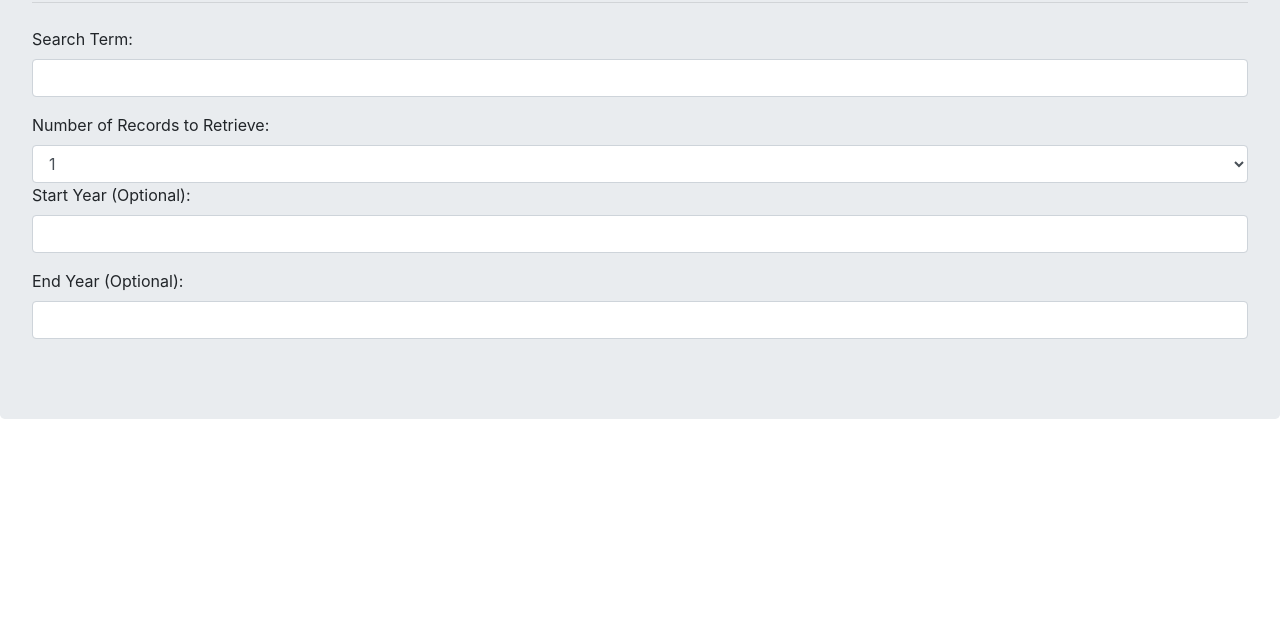
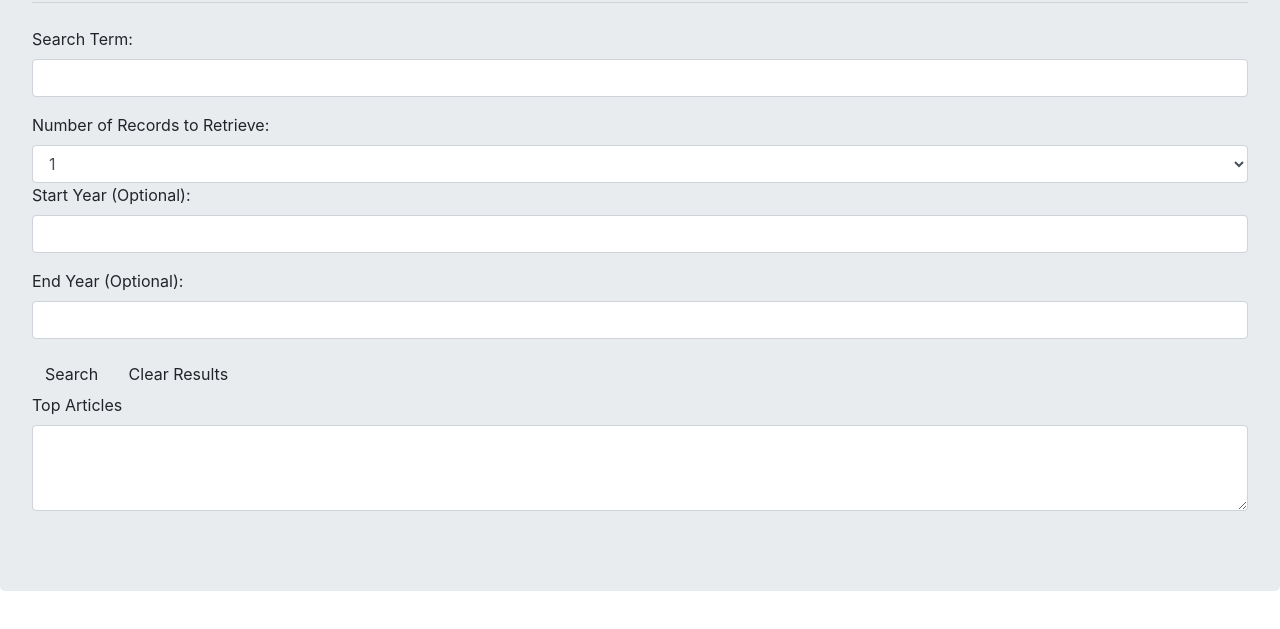
Before and after one commit to rlacon/nyt-search-api, a plain HTML site: page NYT-api.html in a window 1280 px wide. Shown: the part 153-782 px from the top of the page. Drawn offline with nearby package versions, Linux system fonts and the light colour scheme.

Commit message:
added top articles form

```diff
--- a/NYT-api.html
+++ b/NYT-api.html
@@ -36,7 +36,13 @@
                   <input type="end-year" class="form-control" id="exampleFormControlInput1">
                 </div>
         </div>
-
+        <button type="button" class="btn btn-search">Search</button>
+<button type="button" class="btn btn-clear">Clear Results</button>
+<div class="form-group">
+    <label for="topArticles">Top Articles</label>
+    <textarea class="form-control" id="exampleFormControlTextarea1" rows="3"></textarea>
+  </div>
+</form>
 
 
 
```
